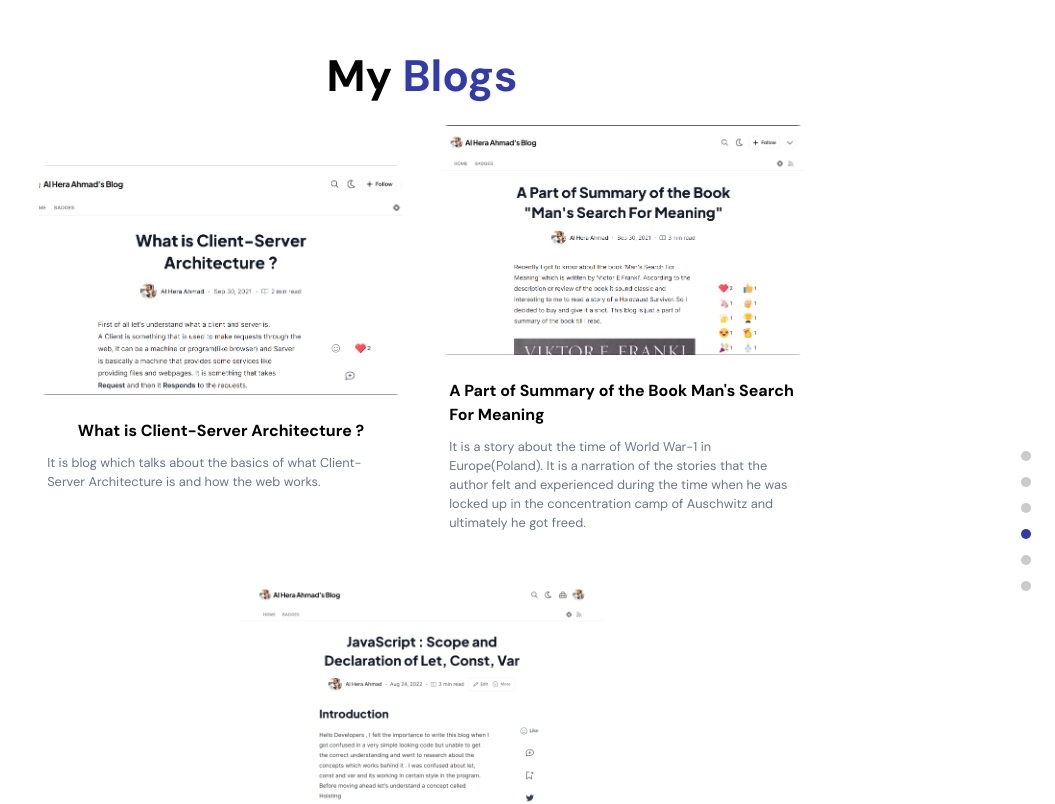
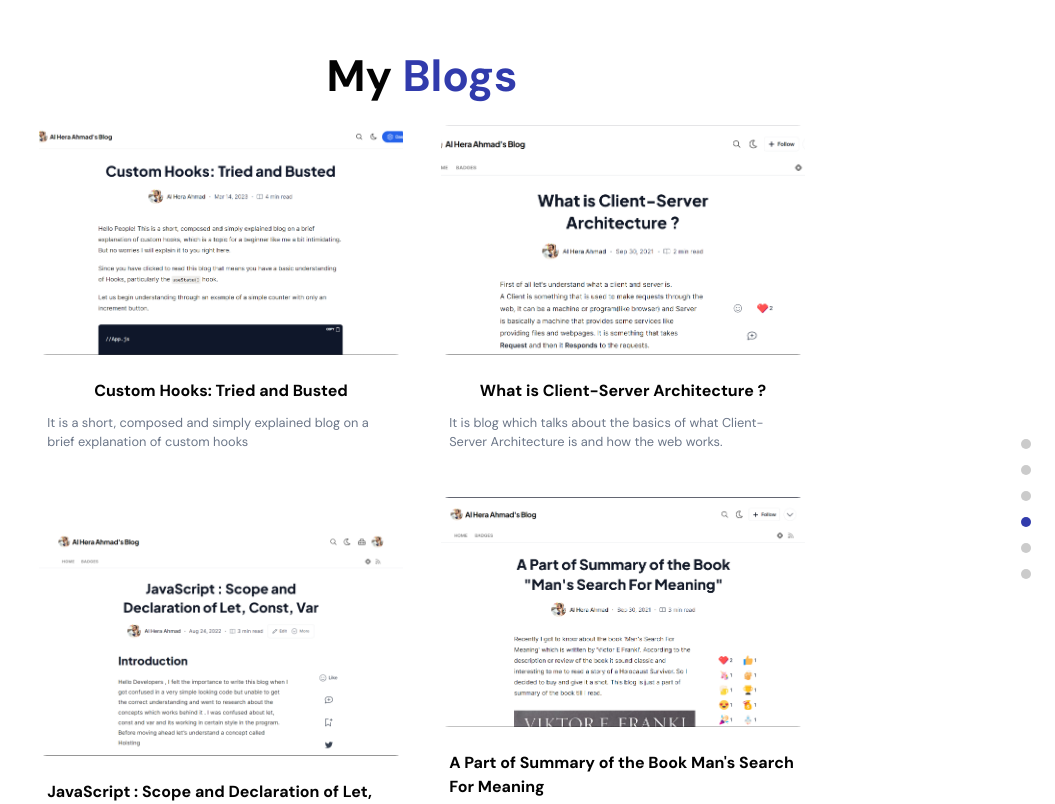
Before and after one commit to iamalhera/Portfolio, a React (Create React App) app: page / in a window 1280 px wide. Shown: the part 3700-4504 px from the top of the page, without its empty margins (225-1280 px from the left). Built offline with nearby package versions, Linux system fonts and the light colour scheme.

Commit message:
added blog : custom hooks

```diff
--- a/src/constants/images.js
+++ b/src/constants/images.js
@@ -48,6 +48,7 @@ import oeba_shop from '../assets/projects/oeba_shop.png';
 import blog01 from '../assets/Blogs/blog01.png';
 import blog02 from '../assets/Blogs/blog02.png';
 import blog03 from '../assets/Blogs/blog03.png';
+import blog04 from '../assets/Blogs/blog04.png';
 
 export default {
   email,
@@ -95,5 +96,6 @@ export default {
   oeba_shop,
   blog01,
   blog02,
-  blog03
+  blog03,
+  blog04
 };
--- a/src/container/Blogs/BlogData.js
+++ b/src/container/Blogs/BlogData.js
@@ -1,6 +1,12 @@
 import { images } from "../../constants";
 
 const BlogData = [
+    {
+        title : "Custom Hooks: Tried and Busted",
+        description : "It is a short, composed and simply explained blog on a brief explanation of custom hooks ",
+        blogLink : "https://gentleshah.hashnode.dev/custom-hooks-tried-and-busted",
+        imgURL : images.blog04
+    },
     {
         title : 'What is Client-Server Architecture ?',
         description : "It is blog which talks about the basics of what Client-Server Architecture is and how the web works.",
@@ -8,16 +14,16 @@ const BlogData = [
         imgURL : images.blog01
     },
     {
-        title : "A Part of Summary of the Book Man's Search For Meaning",
-        description : "It is a story about the time of World War-1 in Europe(Poland). It is a narration of the stories that the author felt and experienced during the time when he was locked up in the concentration camp of Auschwitz and ultimately he got freed.",
-        blogLink : "https://gentleshah.hashnode.dev/a-part-of-summary-of-the-book-mans-search-for-meaning",
-        imgURL : images.blog02
-    },
-    {
         title : "JavaScript : Scope and Declaration of Let, Const, Var",
         description : "A short blog on understanding of concept like hoisting and scope and how it works in let, const and var",
         blogLink : "https://gentleshah.hashnode.dev/javascript-scope-and-declaration-of-let-const-var",
         imgURL : images.blog03
     },
+    {
+        title : "A Part of Summary of the Book Man's Search For Meaning",
+        description : "It is a story about the time of World War-1 in Europe(Poland). It is a narration of the stories that the author felt and experienced during the time when he was locked up in the concentration camp of Auschwitz and ultimately he got freed.",
+        blogLink : "https://gentleshah.hashnode.dev/a-part-of-summary-of-the-book-mans-search-for-meaning",
+        imgURL : images.blog02
+    }
 ] ;
 export default BlogData ;
```
Also changed, not shown: src/assets/Blogs/blog04.png (added).
